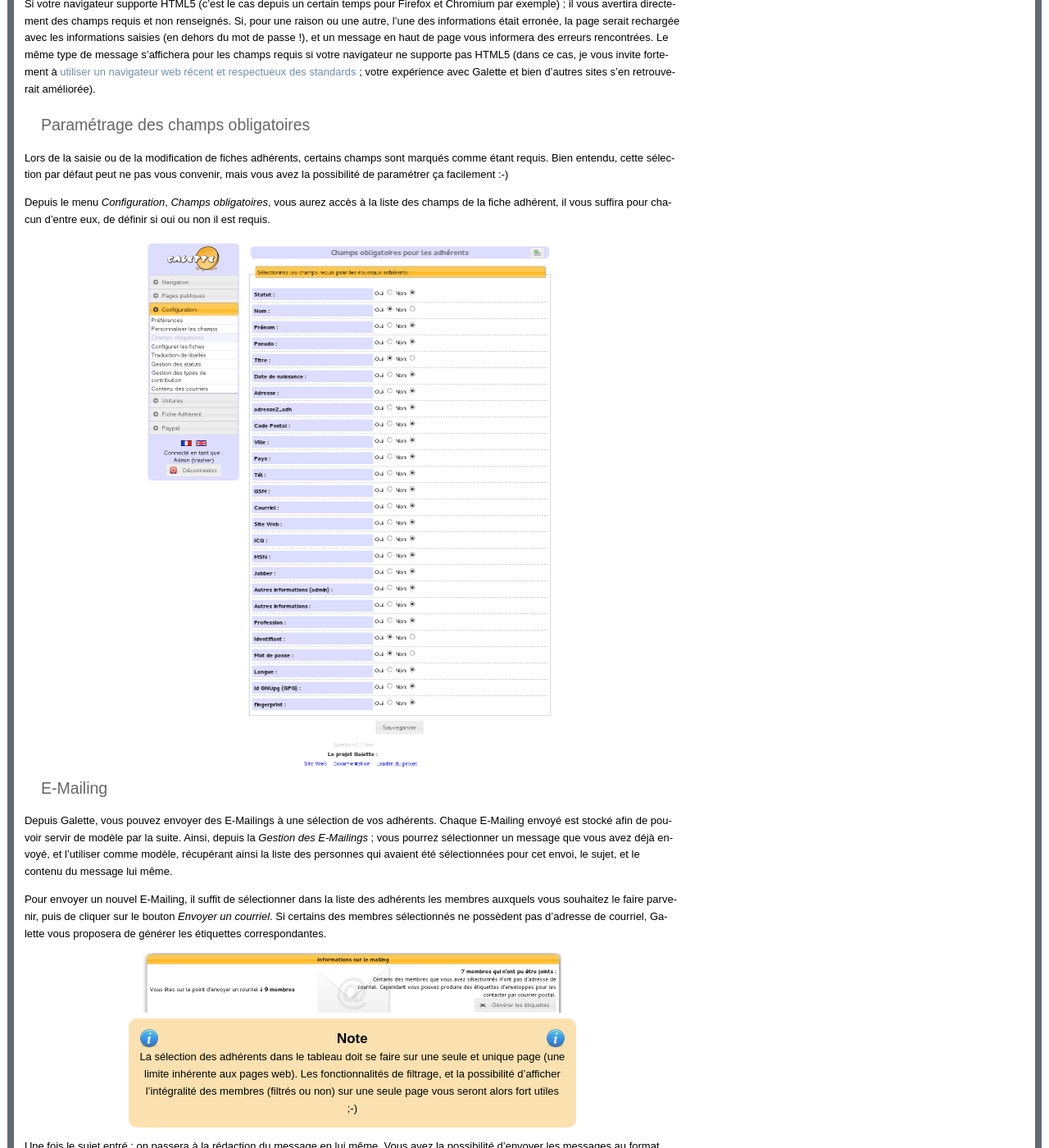
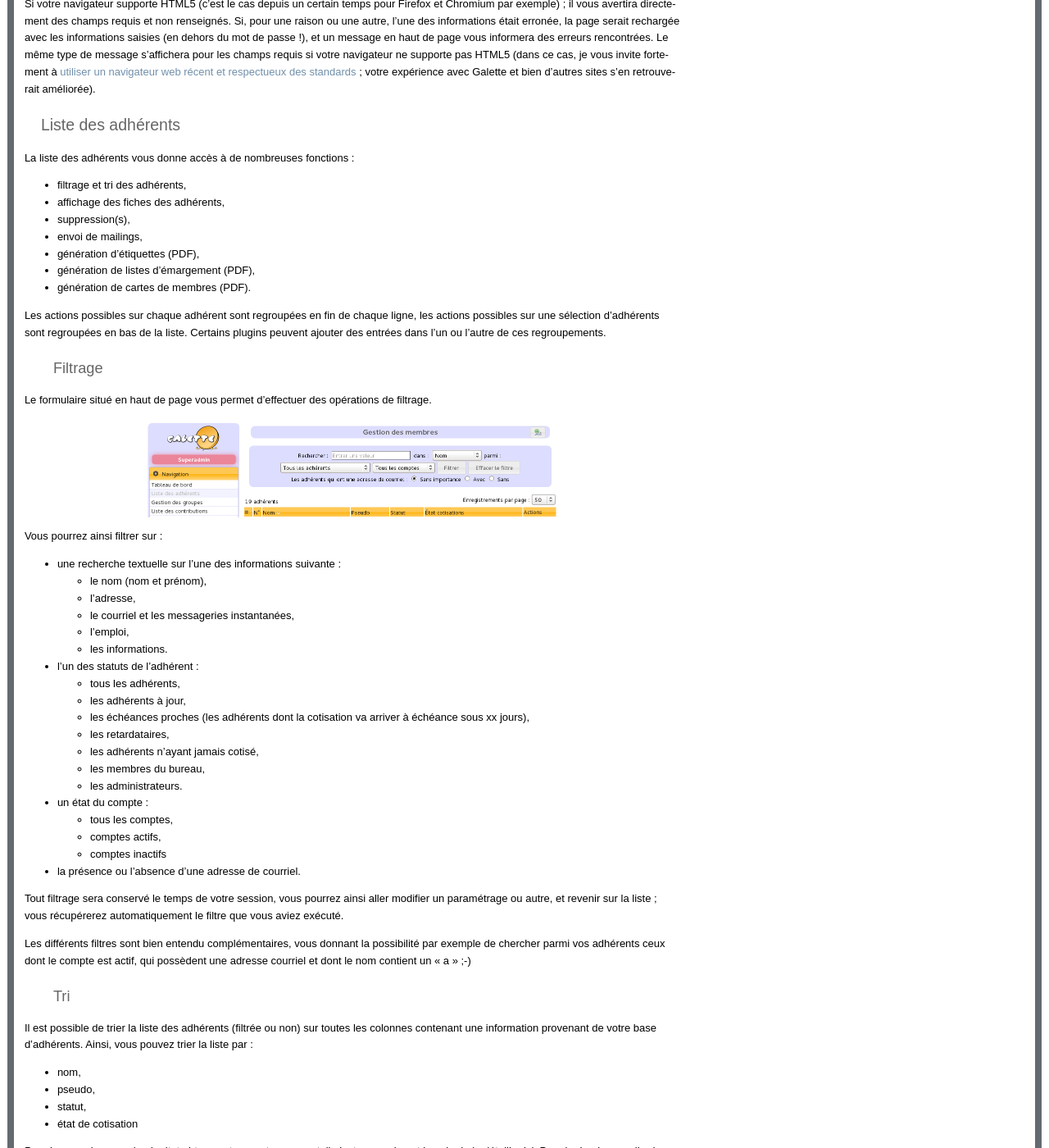
Before and after one commit to galette/galettedoc, a Sphinx documentation site: the page built from source/usermanual/index.rst, in a window 1280 px wide and 1400 px high, scrolled down 1901 px. Shown: the whole window at 82% size. Built offline with Sphinx 7.4.7, drawn with Linux system fonts in a browser that asks for light colours; some of the changed text lies outside the part shown.

Commit message:
Documentation de la liste des adhérents

```diff
--- a/source/usermanual/index.rst
+++ b/source/usermanual/index.rst
@@ -61,6 +61,75 @@ Sur les champs de type date, la petite icône en fin de ligne vous donne accès
    :alt: Sélection d'une date
 
 Si votre navigateur supporte HTML5 (c'est le cas depuis un certain temps pour Firefox et Chromium par exemple) ; il vous avertira directement des champs requis et non renseignés. Si, pour une raison ou une autre, l'une des informations était erronée, la page serait rechargée avec les informations saisies (en dehors du mot de passe !), et un message en haut de page vous informera des erreurs rencontrées. Le même type de message s'affichera pour les champs requis si votre navigateur ne supporte pas HTML5 (dans ce cas, je vous invite fortement à `utiliser un navigateur web récent et respectueux des standards <http://www.mozilla-europe.org/>`_ ; votre expérience avec Galette et bien d'autres sites s'en retrouverait améliorée).
+
+Liste des adhérents
+===================
+
+La liste des adhérents vous donne accès à de nombreuses fonctions :
+
+* filtrage et tri des adhérents,
+* affichage des fiches des adhérents,
+* suppression(s),
+* envoi de mailings,
+* génération d'étiquettes (PDF),
+* génération de listes d'émargement (PDF),
+* génération de cartes de membres (PDF).
+
+Les actions possibles sur chaque adhérent sont regroupées en fin de chaque ligne, les actions possibles sur une sélection d'adhérents sont regroupées en bas de la liste. Certains plugins peuvent ajouter des entrées dans l'un ou l'autre de ces regroupements.
+
+Filtrage
+^^^^^^^^
+
+Le formulaire situé en haut de page vous permet d'effectuer des opérations de filtrage.
+
+.. image:: ../_styles/static/images/usermanual/list_members-filter.png
+   :scale: 50%
+   :align: center
+   :alt: Filtrage de la liste des membres
+
+Vous pourrez ainsi filtrer sur :
+
+* une recherche textuelle sur l'une des informations suivante :
+
+  * le nom (nom et prénom),
+  * l'adresse,
+  * le courriel et les messageries instantanées,
+  * l'emploi,
+  * les informations.
+
+* l'un des statuts de l'adhérent :
+
+  * tous les adhérents,
+  * les adhérents à jour,
+  * les échéances proches (les adhérents dont la cotisation va arriver à échéance sous xx jours),
+  * les retardataires,
+  * les adhérents n'ayant jamais cotisé,
+  * les membres du bureau,
+  * les administrateurs.
+
+* un état du compte :
+
+  * tous les comptes,
+  * comptes actifs,
+  * comptes inactifs
+
+* la présence ou l'absence d'une adresse de courriel.
+
+Tout filtrage sera conservé le temps de votre session, vous pourrez ainsi aller modifier un paramétrage ou autre, et revenir sur la liste ; vous récupérerez automatiquement le filtre que vous aviez exécuté.
+
+Les différents filtres sont bien entendu complémentaires, vous donnant la possibilité par exemple de chercher parmi vos adhérents ceux dont le compte est actif, qui possèdent une adresse courriel et dont le nom contient un « a » ;-)
+
+Tri
+^^^
+
+Il est possible de trier la liste des adhérents (filtrée ou non) sur toutes les colonnes contenant une information provenant de votre base d'adhérents. Ainsi, vous pouvez trier la liste par :
+
+* nom,
+* pseudo,
+* statut,
+* état de cotisation
+
+Pour les premiers cas, le résultat obtenu est assez transparent, il n'est pas vraiment besoin de le détailler ici. Pour le dernier cas, l'ordonnancement sera appliqué par date de création, exemption de cotisation et date d'échéance.
 
 Paramétrage des champs obligatoires
 ===================================
```
Also changed, not shown: source/_styles/static/images/usermanual/list_members-filter.png (added).
